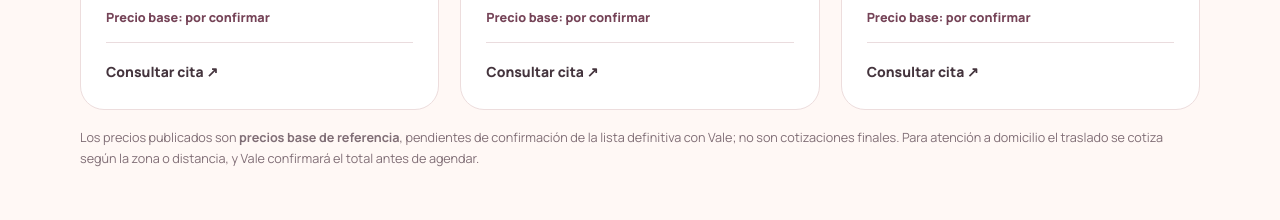
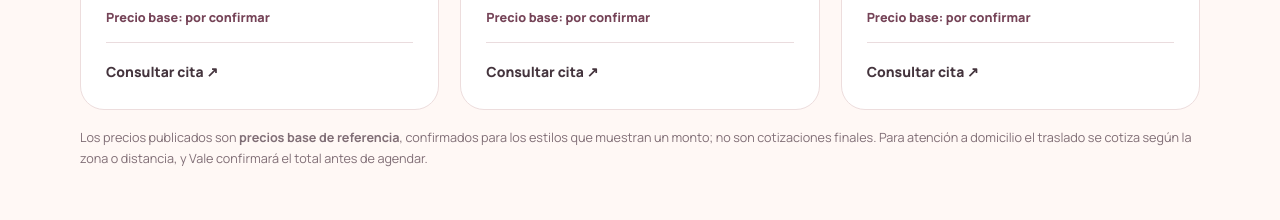
Before and after one commit to ibarrantesg-cenfo/val-lashes, a plain HTML site: page index.html in a window 1280 px wide. Shown: the part 3160-3380 px from the top of the page. Drawn offline with Linux system fonts and the light colour scheme.

Commit message:
Clarify confirmed base prices in services section

```diff
--- a/index.html
+++ b/index.html
@@ -38,7 +38,7 @@
       <button type="button" class="catalog-filter" data-filter="complementarios" aria-pressed="false">Cejas y depilación</button>
     </div>
     <div id="service-catalog" class="service-grid" aria-live="polite"></div>
-    <p class="small-note">Los precios publicados son <strong>precios base de referencia</strong>, pendientes de confirmación de la lista definitiva con Vale; no son cotizaciones finales. Para atención a domicilio el traslado se cotiza según la zona o distancia, y Vale confirmará el total antes de agendar.</p>
+    <p class="small-note">Los precios publicados son <strong>precios base de referencia</strong>, confirmados para los estilos que muestran un monto; no son cotizaciones finales. Para atención a domicilio el traslado se cotiza según la zona o distancia, y Vale confirmará el total antes de agendar.</p>
   </section>
   <section id="resultados" class="section results"><div class="container"><div class="section-heading"><div><span class="eyebrow">RESULTADOS REALES</span><h2>El detalle <em>habla por sí solo.</em></h2></div><p>Este espacio estará dedicado a fotografías reales de trabajos realizados por Vale, publicadas con permiso de cada clienta.</p></div><div class="photo-grid"><div class="photo-placeholder tall"><span>01</span><strong>Tu mejor trabajo de pestañas</strong><small>Fotografía real pendiente</small></div><div class="photo-placeholder"><span>02</span><strong>Detalle y precisión</strong><small>Fotografía real pendiente</small></div><div class="photo-placeholder soft"><span>03</span><strong>Antes y después</strong><small>Fotografía real pendiente</small></div></div></div></section>
   <section id="vale" class="section container about"><div class="about-visual"><div class="about-photo about-portrait"><img src="assets/vale-retrato.webp" alt="Retrato de Vale, profesional detrás de VAL Lashes" loading="lazy" onerror="this.hidden=true;this.nextElementSibling.hidden=false" /><span class="photo-fallback" hidden>Conocé a Vale<br><small>Retrato disponible próximamente</small></span></div><span class="about-flower" aria-hidden="true">✿</span></div><div class="about-copy"><span class="eyebrow">DETRÁS DE VAL LASHES</span><h2>Hola, soy <em>Vale.</em></h2><p>Me encanta que cada clienta pueda disfrutar un espacio agradable para dedicarse un momento a sí misma.</p><p class="editable">Aquí incorporaremos su historia real, formación y manera de trabajar, una vez que Vale apruebe el texto.</p><a class="text-link" href="#reservar">Hablemos de tu próxima cita →</a></div></section>
```
